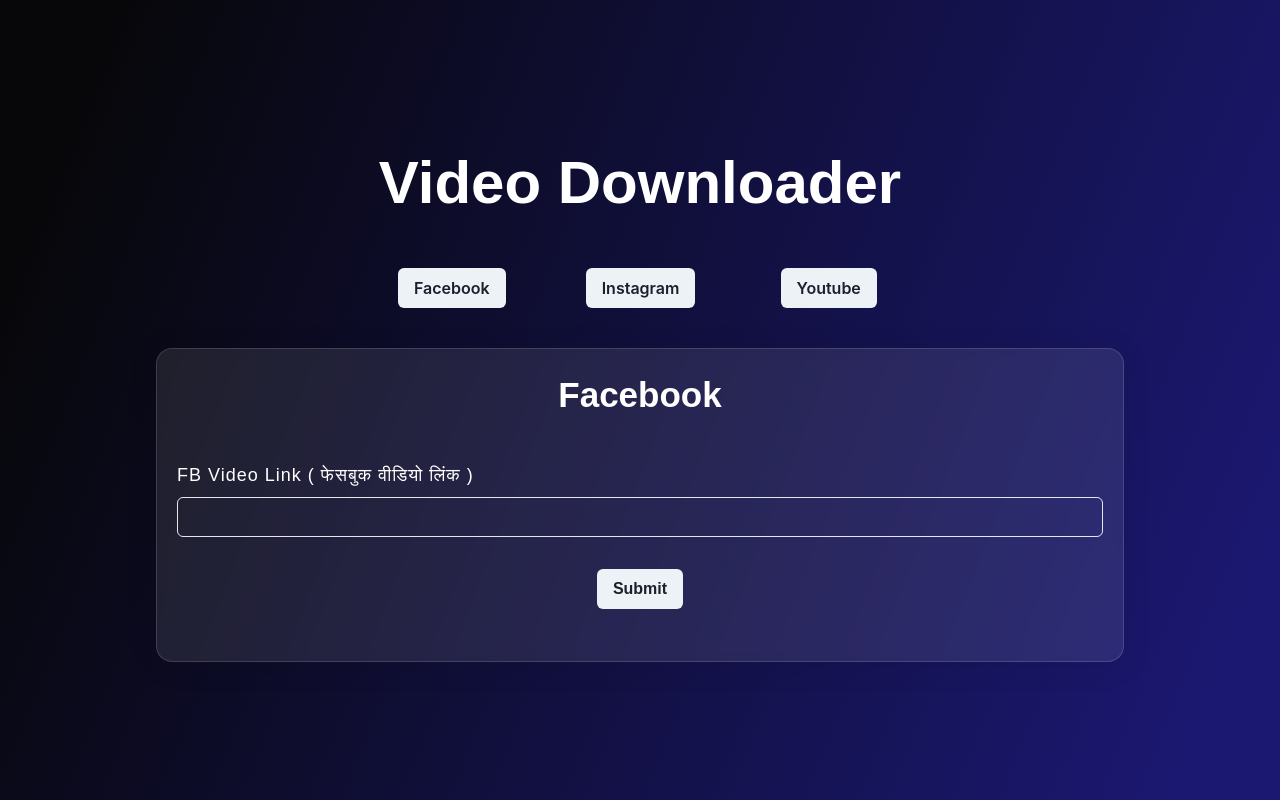
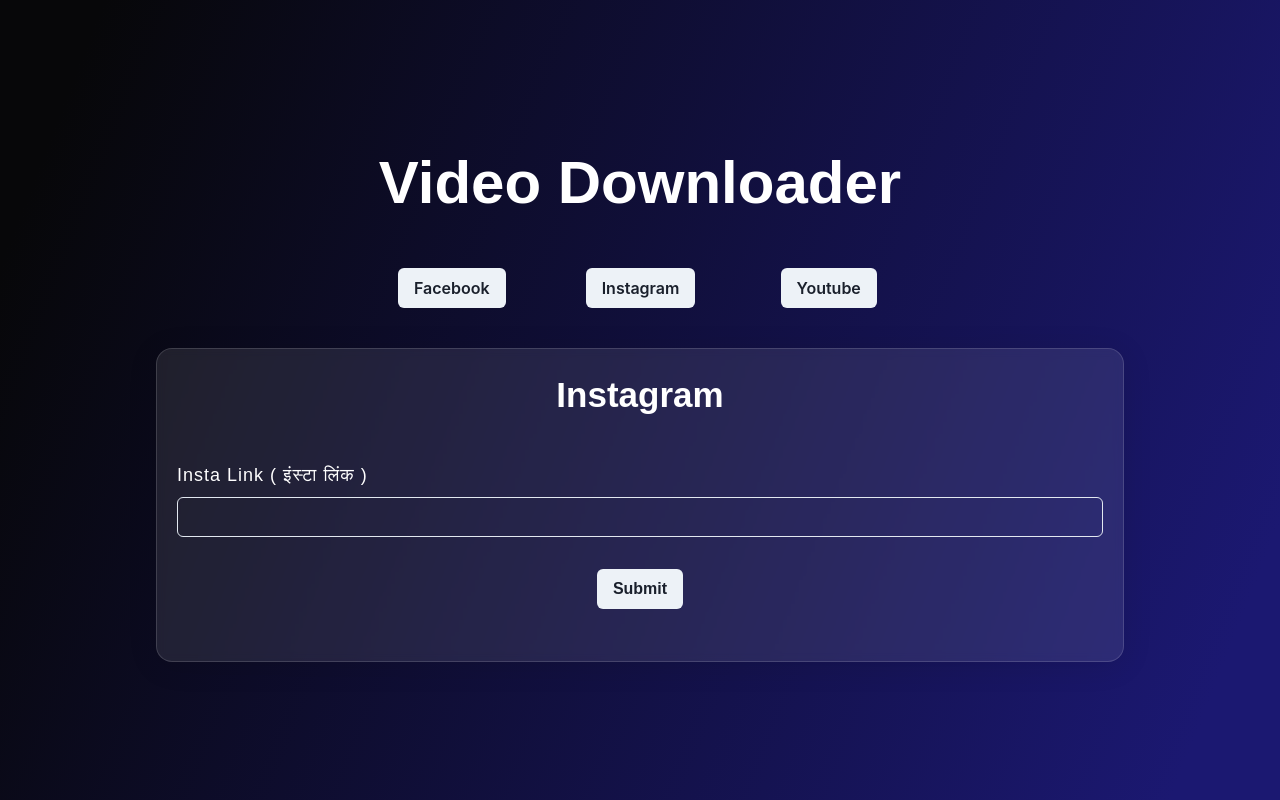
Before and after one commit to Sammy970/video-downloader, a React (Create React App) app: page /insta in a window 1280 px wide. Built offline with nearby package versions, Linux system fonts and the light colour scheme; a web font is replaced by a local one.

Commit message:
Added Instagram page and made it working

```diff
--- a/src/App.js
+++ b/src/App.js
@@ -1,5 +1,6 @@
 import "./App.css";
 import Facebook from "./pages/Facebook";
+import Instagram from "./pages/Instagram";
 
 import { createBrowserRouter, RouterProvider } from "react-router-dom";
 import Root from "./pages/Root";
@@ -10,7 +11,7 @@
     element: <Root />,
     children: [
       { path: "/fb", element: <Facebook /> },
-      { path: "/insta", element: <Facebook /> },
+      { path: "/insta", element: <Instagram /> },
       { path: "/youtube", element: <Facebook /> },
     ],
   },
--- /dev/null
+++ b/src/pages/Instagram.js
@@ -0,0 +1,102 @@
+import {
+  Button,
+  Card,
+  CardBody,
+  FormControl,
+  FormLabel,
+  HStack,
+  Input,
+  Link,
+  Text,
+} from "@chakra-ui/react";
+import { useEffect, useState } from "react";
+
+const Instagram = () => {
+  const [instaLink, setInstaLink] = useState("");
+  const [doApiCall, setDoApiCall] = useState(false);
+  const [resInstaData, setResInstaData] = useState("");
+
+  const submitHandler = () => {
+    // console.log(instaLink);
+    setDoApiCall(!doApiCall);
+  };
+
+  useEffect(() => {
+    const getInstaData = async () => {
+      const response = await fetch(
+        `https://vdfb.vercel.app/api/insta?link=${instaLink}`
+      );
+
+      await setDoApiCall(!doApiCall);
+
+      // await console.log(response.ok);
+      const resData = await response.json();
+      console.log(resData);
+      setResInstaData(resData);
+    };
+
+    if (doApiCall) {
+      getInstaData();
+    } else {
+      return; //
+    }
+  }, [instaLink, doApiCall]);
+
+  return (
+    <Card
+      mt={10}
+      backdropBlur={20}
+      background={"rgba(255, 255, 255, 0.09)"}
+      borderRadius={"16px"}
+      boxShadow={"0 4px 30px rgba(0, 0, 0, 0.1)"}
+      backdropFilter={"blur(5px)"}
+      border={"1px solid rgba(255, 255, 255, 0.14)"}
+    >
+      <CardBody p={5} fontFamily={"'Hind', sans-serif"} color={"white"}>
+        <Text
+          mb={10}
+          fontFamily={"'Khand', sans-serif"}
+          fontWeight={600}
+          fontSize={{ base: 25, md: 35 }}
+        >
+          Instagram
+        </Text>
+        {/* <Text mb={10}>https://fb.watch/m_jEGodCb7</Text> */}
+        <FormControl mb={8}>
+          <FormLabel
+            fontSize={{ base: 16, md: 18 }}
+            fontWeight={400}
+            letterSpacing={1}
+          >
+            Insta Link ( इंस्टा लिंक )
+          </FormLabel>
+          <Input
+            type="text"
+            mb={8}
+            value={instaLink}
+            onChange={(e) => setInstaLink(e.target.value)}
+          />
+          <Button onClick={submitHandler}>Submit</Button>
+        </FormControl>
+
+        {resInstaData && (
+          <HStack justifyContent={"center"} gap={10}>
+            <Link
+              p={3}
+              backgroundColor={"white"}
+              borderRadius={5}
+              color={"#171717"}
+              target="_blank"
+              fontWeight={"extrabold"}
+              href={resInstaData.data[0].url}
+            >
+              Download
+            </Link>
+          </HStack>
+        )}
+      </CardBody>
+    </Card>
+  );
+};
+
+export default Instagram;
```
Also changed, not shown: src/pages/Youtube.js (added).
